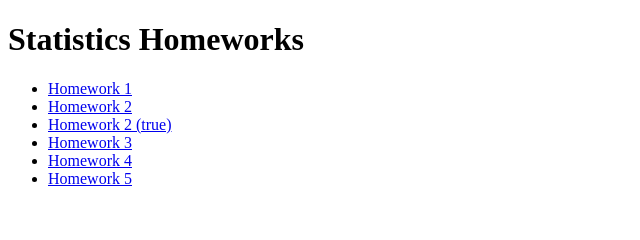
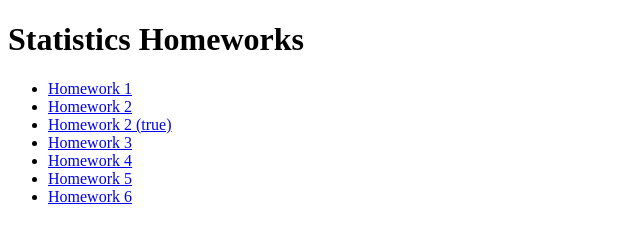
Before and after one commit to GiuliaMengoni/Statistics-Homeworks, a plain HTML site: page index.html in a window 1280 px wide. Shown: the whole page, without its empty margins (0-640 px from the left). Drawn offline with Linux system fonts and the light colour scheme.

Commit message:
Update index.html

```diff
--- a/index.html
+++ b/index.html
@@ -13,6 +13,7 @@
     <li><a href="Homework%203/">Homework 3</a></li>
     <li><a href="Homework%204/">Homework 4</a></li>
     <li><a href="Homework%205/">Homework 5</a></li>
+    <li><a href="Homework%206/">Homework 6</a></li>
   </ul>
 </body>
 </html>
```
